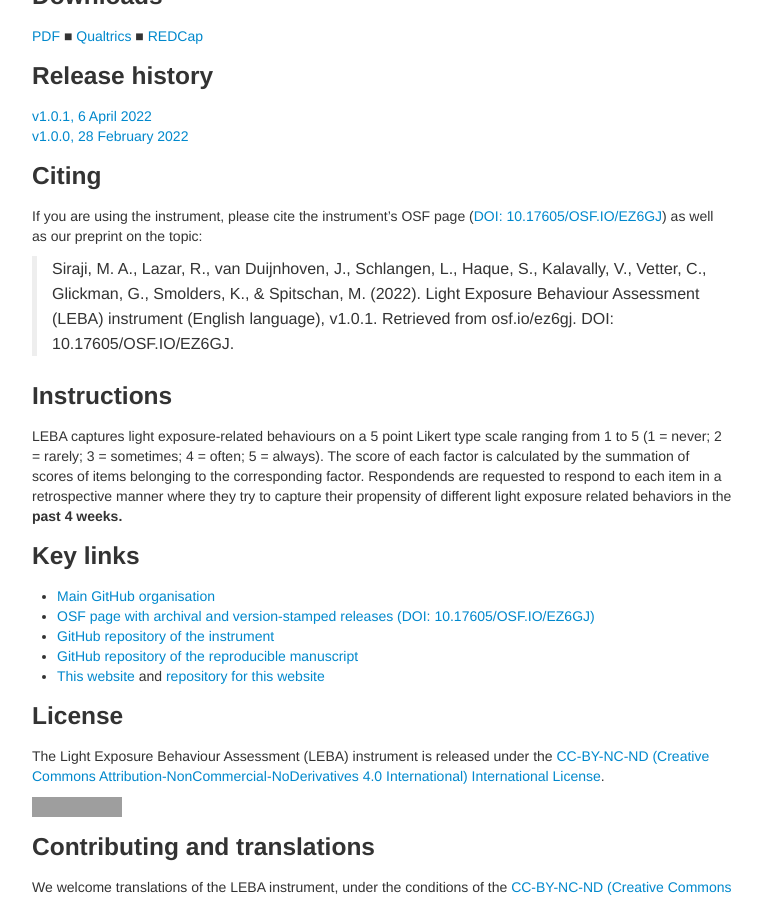
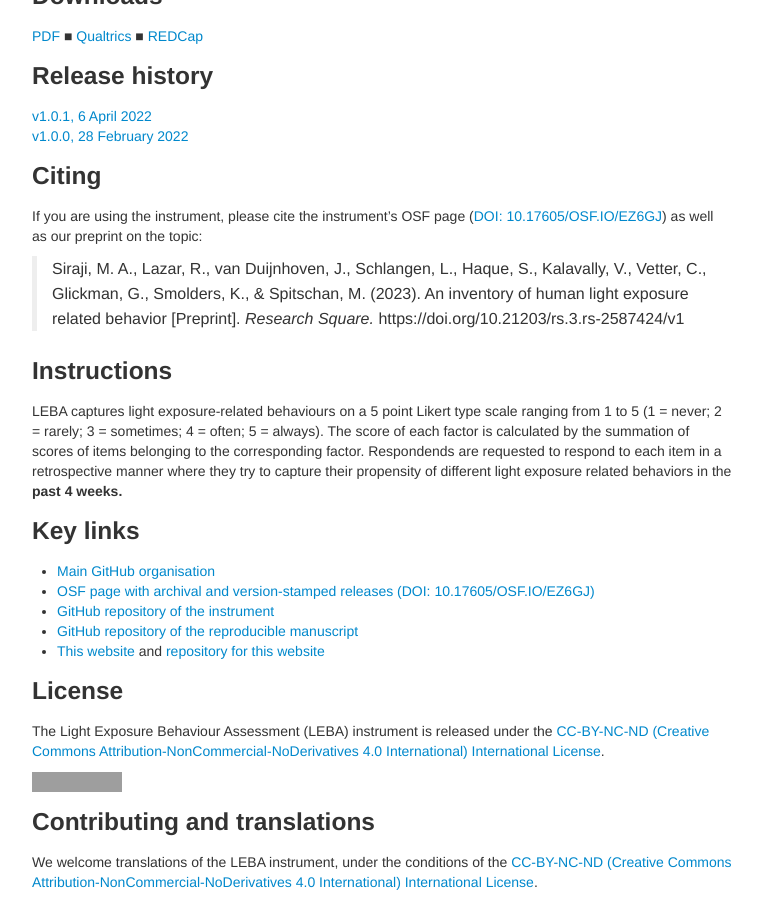
Before and after one commit to leba-instrument/leba-instrument.github.io, a Jekyll site: the page built from index.md, in a window 1280 px wide and 900 px high, scrolled down 645 px. Shown: the whole window, without its empty margins (258-1020 px from the left). Built offline with Jekyll 4.4.1, drawn with Linux system fonts in a browser that asks for light colours; grey boxes are pictures that could not be loaded.

Commit message:
Update index.md

```diff
--- a/index.md
+++ b/index.md
@@ -25,7 +25,7 @@ The **Light Exposure Behaviour Assessment (LEBA)** instrument is a novel instrum
 
 If you are using the instrument, please cite the instrument's OSF page ([DOI: 10.17605/OSF.IO/EZ6GJ](https://doi.org/10.17605/OSF.IO/EZ6GJ)) as well as our preprint on the topic:
 
-> Siraji, M. A., Lazar, R., van Duijnhoven, J., Schlangen, L., Haque, S., Kalavally, V., Vetter, C., Glickman, G., Smolders, K., & Spitschan, M. (2022). Light Exposure Behaviour Assessment (LEBA) instrument (English language), v1.0.1. Retrieved from osf.io/ez6gj. DOI: 10.17605/OSF.IO/EZ6GJ.
+> Siraji, M. A., Lazar, R., van Duijnhoven, J., Schlangen, L., Haque, S., Kalavally, V., Vetter, C., Glickman, G., Smolders, K., & Spitschan, M. (2023). An inventory of human light exposure related behavior [Preprint]. _Research Square._ https://doi.org/10.21203/rs.3.rs-2587424/v1
 
 ### Instructions
 
```
